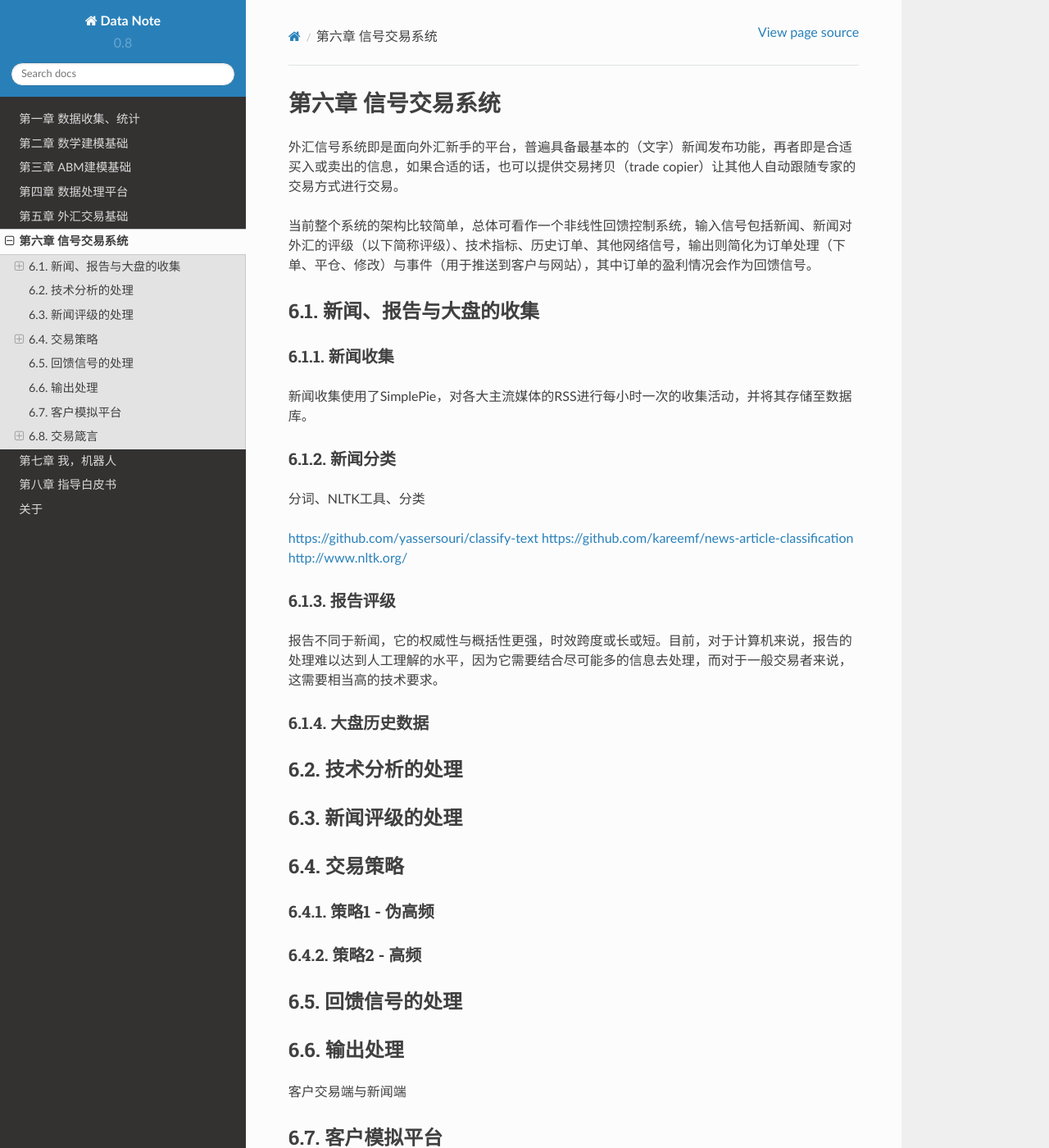
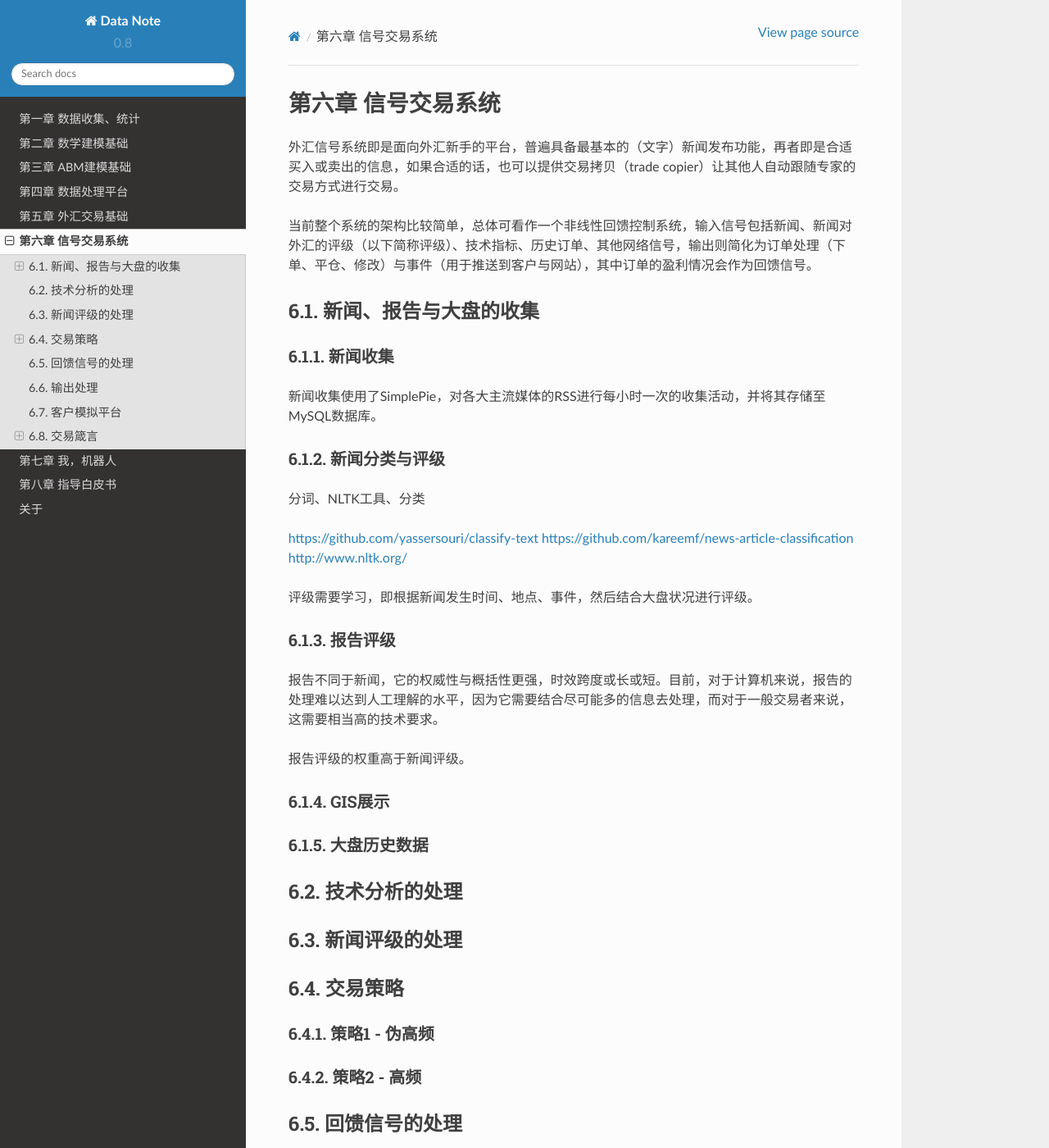
Before and after one commit to lofyer/DataNote, a Sphinx documentation site: the page built from source/posts/ch06.rst, in a window 1280 px wide and 1400 px high. Shown: the whole window at 82% size. Built offline with Sphinx 7.4.7 and the Read the Docs theme 2.0.0, drawn with Linux system fonts in a browser that asks for light colours.

Commit message:
评级优先级

```diff
--- a/source/posts/ch06.rst
+++ b/source/posts/ch06.rst
@@ -13,10 +13,10 @@
 6.1.1. 新闻收集
 ================
 
-新闻收集使用了SimplePie，对各大主流媒体的RSS进行每小时一次的收集活动，并将其存储至数据库。
+新闻收集使用了SimplePie，对各大主流媒体的RSS进行每小时一次的收集活动，并将其存储至MySQL数据库。
 
-6.1.2. 新闻分类
-================
+6.1.2. 新闻分类与评级
+======================
 
 分词、NLTK工具、分类
 
@@ -24,12 +24,19 @@ https://github.com/yassersouri/classify-text
 https://github.com/kareemf/news-article-classification
 http://www.nltk.org/
 
+评级需要学习，即根据新闻发生时间、地点、事件，然后结合大盘状况进行评级。
+
 6.1.3. 报告评级
 ================
 
 报告不同于新闻，它的权威性与概括性更强，时效跨度或长或短。目前，对于计算机来说，报告的处理难以达到人工理解的水平，因为它需要结合尽可能多的信息去处理，而对于一般交易者来说，这需要相当高的技术要求。
 
-6.1.4. 大盘历史数据
+报告评级的权重高于新闻评级。
+
+6.1.4. GIS展示
+================
+
+6.1.5. 大盘历史数据
 =====================
 
 ---------------------
```
